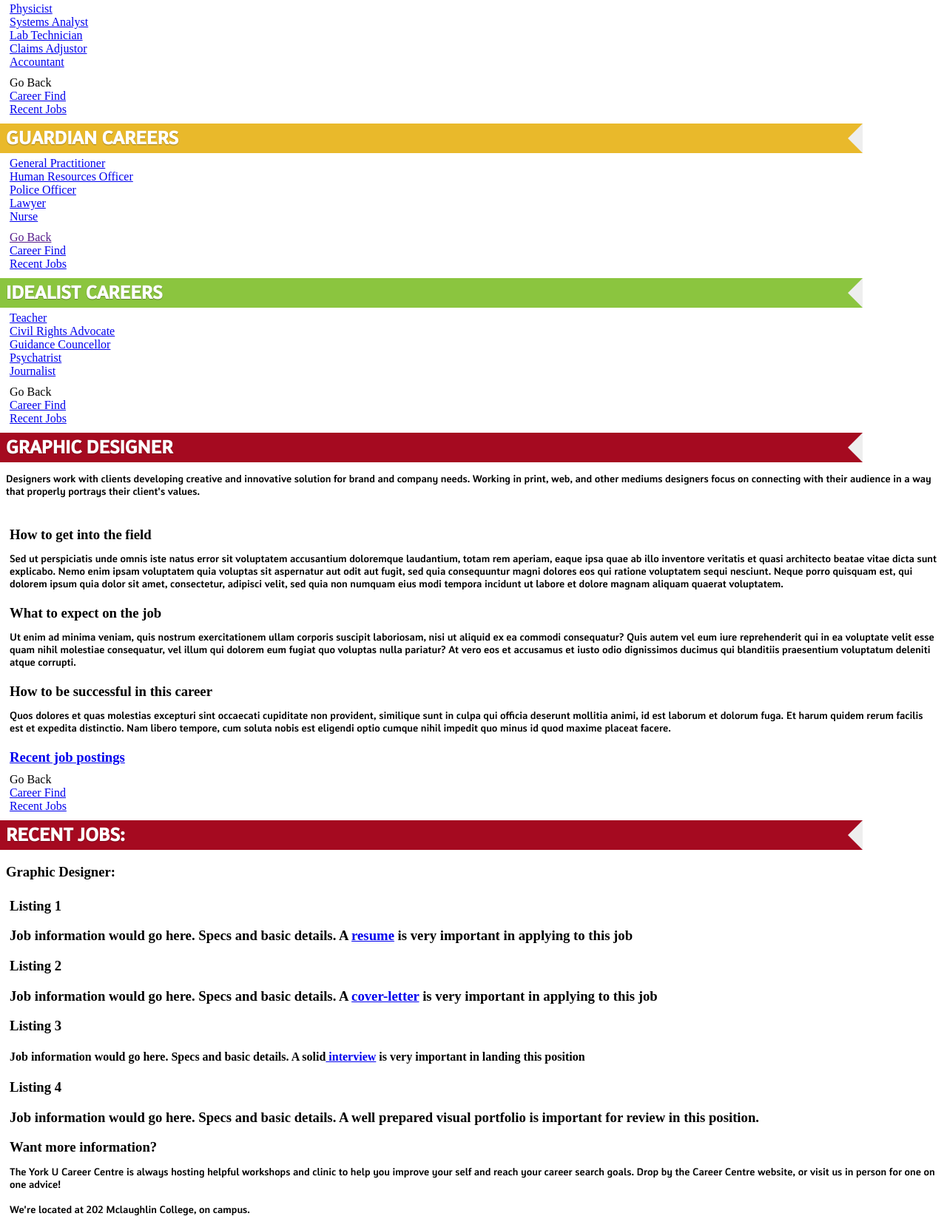
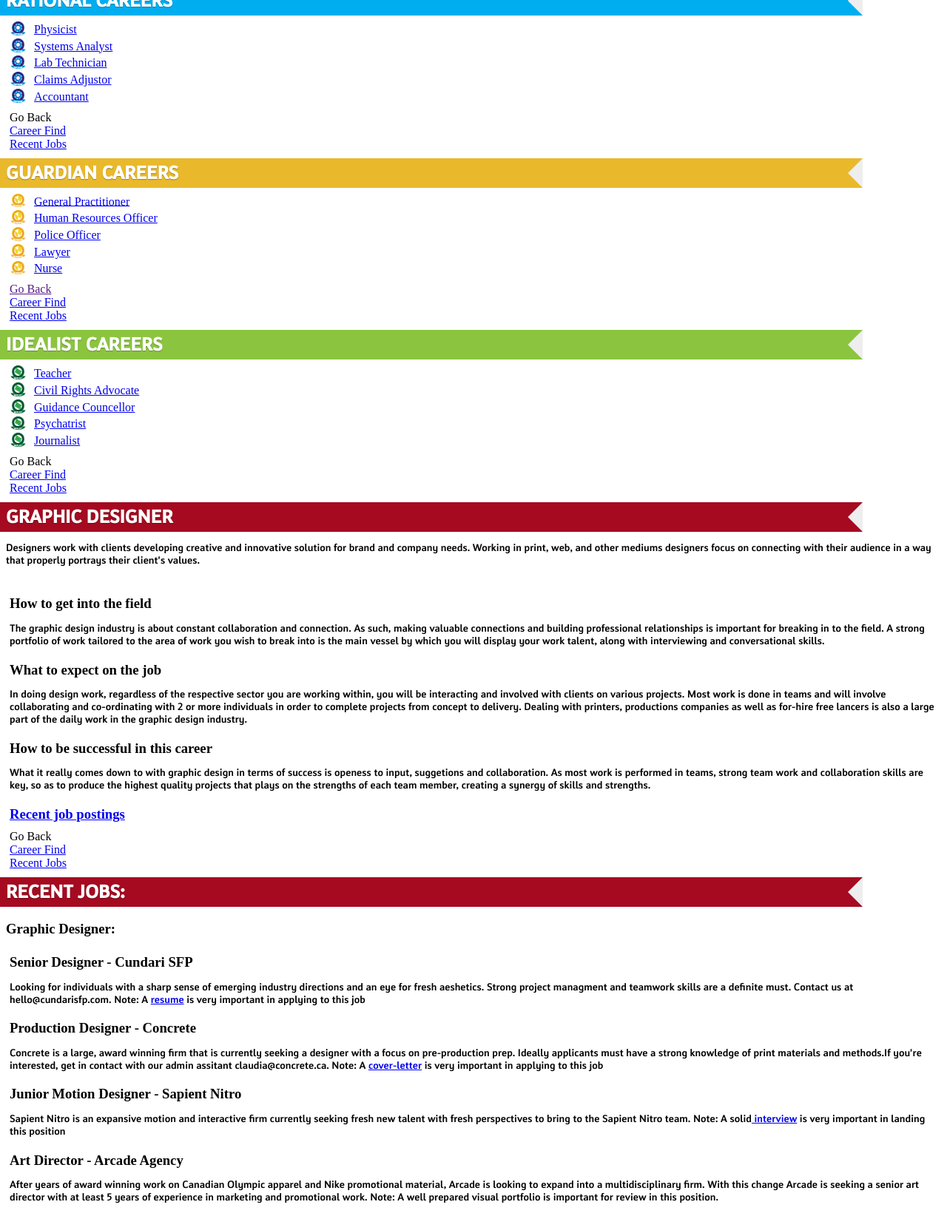
Before and after one commit to fedg/CareerGuideApp-Prototype, a plain HTML site: page index.html in a window 1280 px wide. Shown: the part 7609-9253 px from the top of the page at 74% size. Drawn offline with nearby package versions, Linux system fonts and the light colour scheme.

Commit message:
Added my local changes ot the origina master
+ Black Logo
+ More Content for vid
+ Job mini-icons
+ Nav Bar Backing

```diff
--- a/index.html
+++ b/index.html
@@ -480,11 +480,11 @@
 
 				<div id="ribbon-a" class="ribbon"><h6>ARTISAN CAREERS</h6></div>
 				<ul data-role="listview" data-inset="true" data-filter="true" >
-					<li><a href="#page8" data-transition="fade">Graphic Designer</a></li>
-					<li><a href="#page8">Carpenter</a></li>
-					<li><a href="#page8">Baker</a></li>
-					<li><a href="#page8">Chef</a></li>
-					<li><a href="#page8">Interior Designer</a></li>
+					<li><a href="#page8" data-transition="fade"><span class="filter"><img src="css/images/ArtisanBadge500.png"/></span>Graphic Designer</a></li>
+					<li><a href="#page8"><span class="filter"><img src="css/images/ArtisanBadge500.png"/></span>Carpenter</a></li>
+					<li><a href="#page8"><span class="filter"><img src="css/images/ArtisanBadge500.png"/></span>Baker</a></li>
+					<li><a href="#page8"><span class="filter"><img src="css/images/ArtisanBadge500.png"/></span>Chef</a></li>
+					<li><a href="#page8"><span class="filter"><img src="css/images/ArtisanBadge500.png"/></span>Interior Designer</a></li>
 				</ul>
 			</div>
 
@@ -523,11 +523,11 @@
 
 				<div id="ribbon-r" class="ribbon"><h6>RATIONAL CAREERS</h6></div>
 				<ul data-role="listview" data-inset="true" data-filter="true" >
-					<li><a href="#page10" data-transition="fade">Physicist</a></li>
-					<li><a href="#page10">Systems Analyst</a></li>
-					<li><a href="#page10">Lab Technician </a></li>
-					<li><a href="#page10">Claims Adjustor</a></li>
-					<li><a href="#page10">Accountant</a></li>
+					<li><a href="#page10" data-transition="fade"><span class="filter"><img src="css/images/RationalBadge500.png"/>Physicist</a></li>
+					<li><a href="#page10"><span class="filter"><img src="css/images/RationalBadge500.png"/>Systems Analyst</a></li>
+					<li><a href="#page10"><span class="filter"><img src="css/images/RationalBadge500.png"/>Lab Technician </a></li>
+					<li><a href="#page10"><span class="filter"><img src="css/images/RationalBadge500.png"/>Claims Adjustor</a></li>
+					<li><a href="#page10"><span class="filter"><img src="css/images/RationalBadge500.png"/>Accountant</a></li>
 				</ul>
 			</div>
 
@@ -552,11 +552,11 @@
 
 				<div id="ribbon-g" class="ribbon"><h6>GUARDIAN CAREERS</h6></div>
 				<ul data-role="listview" data-inset="true" data-filter="true" >
-					<li><a href="#page11" data-transition="fade">General Practitioner</a></li>
-					<li><a href="#page11">Human Resources Officer</a></li>
-					<li><a href="#page11">Police Officer </a></li>
-					<li><a href="#page11">Lawyer</a></li>
-					<li><a href="#page11">Nurse</a></li>
+					<li><a href="#page11" data-transition="fade"><span class="filter"><img src="css/images/GuardianBadge500.png"/></span>General Practitioner</a></li>
+					<li><a href="#page11"><span class="filter"><img src="css/images/GuardianBadge500.png"/>Human Resources Officer</a></li>
+					<li><a href="#page11"><span class="filter"><img src="css/images/GuardianBadge500.png"/>Police Officer </a></li>
+					<li><a href="#page11"><span class="filter"><img src="css/images/GuardianBadge500.png"/>Lawyer</a></li>
+					<li><a href="#page11"><span class="filter"><img src="css/images/GuardianBadge500.png"/>Nurse</a></li>
 				</ul>
 			</div>
 
@@ -581,11 +581,11 @@
 
 				<div id="ribbon-i" class="ribbon"><h6>IDEALIST CAREERS</h6></div>
 				<ul data-role="listview" data-inset="true" data-filter="true" >
-					<li><a href="#page12" data-transition="fade">Teacher</a></li>
-					<li><a href="#page12">Civil Rights Advocate</a></li>
-					<li><a href="#page12">Guidance Councellor </a></li>
-					<li><a href="#page12">Psychatrist</a></li>
-					<li><a href="#page12">Journalist</a></li>
+					<li><a href="#page12" data-transition="fade"><span class="filter"><img src="css/images/IdealistBadge500.png"/>Teacher</a></li>
+					<li><a href="#page12"><span class="filter"><img src="css/images/IdealistBadge500.png"/>Civil Rights Advocate</a></li>
+					<li><a href="#page12"><span class="filter"><img src="css/images/IdealistBadge500.png"/>Guidance Councellor </a></li>
+					<li><a href="#page12"><span class="filter"><img src="css/images/IdealistBadge500.png"/>Psychatrist</a></li>
+					<li><a href="#page12"><span class="filter"><img src="css/images/IdealistBadge500.png"/>Journalist</a></li>
 				</ul>
 			</div>
 
@@ -615,17 +615,17 @@
 
 					<div id="rationalContainer" data-role="collapsible" data-collapsed="true" data-iconpos="right">
 				        <h3>How to get into the field</h3>
-				        <p>Sed ut perspiciatis unde omnis iste natus error sit voluptatem accusantium doloremque laudantium, totam rem aperiam, eaque ipsa quae ab illo inventore veritatis et quasi architecto beatae vitae dicta sunt explicabo. Nemo enim ipsam voluptatem quia voluptas sit aspernatur aut odit aut fugit, sed quia consequuntur magni dolores eos qui ratione voluptatem sequi nesciunt. Neque porro quisquam est, qui dolorem ipsum quia dolor sit amet, consectetur, adipisci velit, sed quia non numquam eius modi tempora incidunt ut labore et dolore magnam aliquam quaerat voluptatem.</p>
+				        <p>The graphic design industry is about constant collaboration and connection. As such, making valuable connections and building professional relationships is important for breaking in to the field. A strong portfolio of work tailored to the area of work you wish to break into is the main vessel by which you will display your work talent, along with interviewing and conversational skills.</p>
 				    </div>
 
 					<div id="rationalContainer" data-role="collapsible" data-collapsed="true" data-iconpos="right">
 				        <h3>What to expect on the job</h3>
-				        <p>Ut enim ad minima veniam, quis nostrum exercitationem ullam corporis suscipit laboriosam, nisi ut aliquid ex ea commodi consequatur? Quis autem vel eum iure reprehenderit qui in ea voluptate velit esse quam nihil molestiae consequatur, vel illum qui dolorem eum fugiat quo voluptas nulla pariatur? At vero eos et accusamus et iusto odio dignissimos ducimus qui blanditiis praesentium voluptatum deleniti atque corrupti. </p>
+				        <p>In doing design work, regardless of the respective sector you are working within, you will be interacting and involved with clients on various projects. Most work is done in teams and will involve collaborating and co-ordinating with 2 or more individuals in order to complete projects from concept to delivery. Dealing with printers, productions companies as well as for-hire free lancers is also a large part of the daily work in the graphic design industry. </p>
 				    </div>
 
 					<div id="rationalContainer" data-role="collapsible" data-collapsed="true" data-iconpos="right">
 				        <h3>How to be successful in this career</h3>
-				        <p>Quos dolores et quas molestias excepturi sint occaecati cupiditate non provident, similique sunt in culpa qui officia deserunt mollitia animi, id est laborum et dolorum fuga. Et harum quidem rerum facilis est et expedita distinctio. Nam libero tempore, cum soluta nobis est eligendi optio cumque nihil impedit quo minus id quod maxime placeat facere.</p>
+				        <p>What it really comes down to with graphic design in terms of success is openess to input, suggetions and collaboration. As most work is performed in teams, strong team work and collaboration skills are key, so as to produce the highest quality projects that plays on the strengths of each team member, creating a synergy of skills and strengths.</p>
 				    </div>
 
 					<div id="rationalContainer" data-role="collapsible" data-collapsed="true" data-iconpos="right">
@@ -659,23 +659,23 @@
 				<ul data-role="collapsable-set" data-inset="true" data-filter="true" >
 
 					<div id="listing1" data-role="collapsible" data-collapsed="true"  >
-						<h3>Listing 1</h3>
-						<h3>Job information would go here. Specs and basic details. A <a href="http://www.yorku.ca/careers/students/jobsearchprogram/index.htm#rescover">resume</a> is very important in applying to this job</h3>
+						<h3>Senior Designer - Cundari SFP </h3>
+						<p>Looking for individuals with a sharp sense of emerging industry directions and an eye for fresh aeshetics. Strong project managment and teamwork skills are a definite must. Contact us at hello@cundarisfp.com. Note: A <a href="http://www.yorku.ca/careers/students/jobsearchprogram/index.htm#rescover">resume</a> is very important in applying to this job</p>
 					</div>
 
 					<div id="listing2" data-role="collapsible" data-collapsed="true"  >
-						<h3>Listing 2</h3>
-						<h3>Job information would go here. Specs and basic details. A <a href="http://www.yorku.ca/careers/students/jobsearchprogram/index.htm#cover">cover-letter</a> is very important in applying to this job</h3>
+						<h3>Production Designer - Concrete</h3>
+						<p>Concrete is a large, award winning firm that is currently seeking a designer with a focus on pre-production prep. Ideally applicants must have a strong knowledge of print materials and methods.If you're interested, get in contact with our admin assitant claudia@concrete.ca. Note: A <a href="http://www.yorku.ca/careers/students/jobsearchprogram/index.htm#cover">cover-letter</a> is very important in applying to this job</p>
 					</div>
 
 					<div id="listing3" data-role="collapsible" data-collapsed="true"  >
-						<h3>Listing 3</h3>
-						<h4>Job information would go here. Specs and basic details. A solid<a href="http://www.yorku.ca/careers/students/jobsearchprogram/index.htm#interview"> interview</a> is very important in landing this position</h4>
+						<h3>Junior Motion Designer - Sapient Nitro</h3>
+						<p>Sapient Nitro is an expansive motion and interactive firm currently seeking fresh new talent with fresh perspectives to bring to the Sapient Nitro team. Note: A solid<a href="http://www.yorku.ca/careers/students/jobsearchprogram/index.htm#interview"> interview</a> is very important in landing this position</p>
 					</div>
 
 					<div id="listing4" data-role="collapsible" data-collapsed="true"  >
-						<h3>Listing 4</h3>
-						<h3>Job information would go here. Specs and basic details. A well prepared visual portfolio is important for review in this position.</h3>
+						<h3>Art Director - Arcade Agency</h3>
+						<p>After years of award winning work on Canadian Olympic apparel and Nike promotional material, Arcade is looking to expand into a multidisciplinary firm. With this change Arcade is seeking a senior art director with at least 5 years of experience in marketing and promotional work. Note: A well prepared visual portfolio is important for review in this position.</p>
 					</div>
 
 					<h3>Want more information?</h3>
@@ -760,22 +760,22 @@
 
 					<div id="listing1" data-role="collapsible" data-collapsed="true"  >
 						<h3>Listing 1</h3>
-						<h3>Job information would go here. Specs and basic details. A <a href="http://www.yorku.ca/careers/students/jobsearchprogram/index.htm#rescover">resume</a> is very important in applying to this job</h3>
+						<p>Job information would go here. Specs and basic details. A <a href="http://www.yorku.ca/careers/students/jobsearchprogram/index.htm#rescover">resume</a> is very important in applying to this job</p>
 					</div>
 
 					<div id="listing2" data-role="collapsible" data-collapsed="true"  >
 						<h3>Listing 2</h3>
-						<h3>Job information would go here. Specs and basic details. A <a href="http://www.yorku.ca/careers/students/jobsearchprogram/index.htm#cover">cover-letter</a> is very important in applying to this job</h3>
+						<p>Job information would go here. Specs and basic details. A <a href="http://www.yorku.ca/careers/students/jobsearchprogram/index.htm#cover">cover-letter</a> is very important in applying to this job</p>
 					</div>
 
 					<div id="listing3" data-role="collapsible" data-collapsed="true"  >
 						<h3>Listing 3</h3>
-						<h4>Job information would go here. Specs and basic details. A solid<a href="http://www.yorku.ca/careers/students/jobsearchprogram/index.htm#interview"> interview</a> is very important in landing this position</h4>
+						<p>Job information would go here. Specs and basic details. A solid<a href="http://www.yorku.ca/careers/students/jobsearchprogram/index.htm#interview"> interview</a> is very important in landing this position</p>
 					</div>
 
 					<div id="listing4" data-role="collapsible" data-collapsed="true"  >
 						<h3>Listing 4</h3>
-						<h3>Job information would go here. Specs and basic details. A well prepared visual portfolio is important for review in this position.</h3>
+						<p>Job information would go here. Specs and basic details. A well prepared visual portfolio is important for review in this position.</p>
 					</div>
 
 					<h3>Want more information?</h3>
@@ -860,22 +860,22 @@
 
 					<div id="listing1" data-role="collapsible" data-collapsed="true"  >
 						<h3>Listing 1</h3>
-						<h3>Job information would go here. Specs and basic details. A <a href="http://www.yorku.ca/careers/students/jobsearchprogram/index.htm#rescover">resume</a> is very important in applying to this job</h3>
+						<p>Job information would go here. Specs and basic details. A <a href="http://www.yorku.ca/careers/students/jobsearchprogram/index.htm#rescover">resume</a> is very important in applying to this job</p>
 					</div>
 
 					<div id="listing2" data-role="collapsible" data-collapsed="true"  >
 						<h3>Listing 2</h3>
-						<h3>Job information would go here. Specs and basic details. A <a href="http://www.yorku.ca/careers/students/jobsearchprogram/index.htm#cover">cover-letter</a> is very important in applying to this job</h3>
+						<p>Job information would go here. Specs and basic details. A <a href="http://www.yorku.ca/careers/students/jobsearchprogram/index.htm#cover">cover-letter</a> is very important in applying to this job</p>
 					</div>
 
 					<div id="listing3" data-role="collapsible" data-collapsed="true"  >
 						<h3>Listing 3</h3>
-						<h4>Job information would go here. Specs and basic details. A solid<a href="http://www.yorku.ca/careers/students/jobsearchprogram/index.htm#interview"> interview</a> is very important in landing this position</h4>
+						<p>Job information would go here. Specs and basic details. A solid<a href="http://www.yorku.ca/careers/students/jobsearchprogram/index.htm#interview"> interview</a> is very important in landing this position</p>
 					</div>
 
 					<div id="listing4" data-role="collapsible" data-collapsed="true"  >
 						<h3>Listing 4</h3>
-						<h3>Job information would go here. Specs and basic details. A well prepared visual portfolio is important for review in this position.</h3>
+						<p>Job information would go here. Specs and basic details. A well prepared visual portfolio is important for review in this position.</p>
 					</div>
 
 					<h3>Want more information?</h3>
@@ -960,22 +960,22 @@
 
 					<div id="listing1" data-role="collapsible" data-collapsed="true"  >
 						<h3>Listing 1</h3>
-						<h3>Job information would go here. Specs and basic details. A <a href="http://www.yorku.ca/careers/students/jobsearchprogram/index.htm#rescover">resume</a> is very important in applying to this job</h3>
+						<p>Job information would go here. Specs and basic details. A <a href="http://www.yorku.ca/careers/students/jobsearchprogram/index.htm#rescover">resume</a> is very important in applying to this job</p>
 					</div>
 
 					<div id="listing2" data-role="collapsible" data-collapsed="true"  >
 						<h3>Listing 2</h3>
-						<h3>Job information would go here. Specs and basic details. A <a href="http://www.yorku.ca/careers/students/jobsearchprogram/index.htm#cover">cover-letter</a> is very important in applying to this job</h3>
+						<p>Job information would go here. Specs and basic details. A <a href="http://www.yorku.ca/careers/students/jobsearchprogram/index.htm#cover">cover-letter</a> is very important in applying to this job</p>
 					</div>
 
 					<div id="listing3" data-role="collapsible" data-collapsed="true"  >
 						<h3>Listing 3</h3>
-						<h4>Job information would go here. Specs and basic details. A solid<a href="http://www.yorku.ca/careers/students/jobsearchprogram/index.htm#interview"> interview</a> is very important in landing this position</h4>
+						<p>Job information would go here. Specs and basic details. A solid<a href="http://www.yorku.ca/careers/students/jobsearchprogram/index.htm#interview"> interview</a> is very important in landing this position</p>
 					</div>
 
 					<div id="listing4" data-role="collapsible" data-collapsed="true"  >
 						<h3>Listing 4</h3>
-						<h3>Job information would go here. Specs and basic details. A well prepared visual portfolio is important for review in this position.</h3>
+						<p>Job information would go here. Specs and basic details. A well prepared visual portfolio is important for review in this position.</p>
 					</div>
 
 					<h3>Want more information?</h3>
```
Also changed, not shown: css/images/Main700 2.png (added), css/images/Main700.png, 2 other files.
